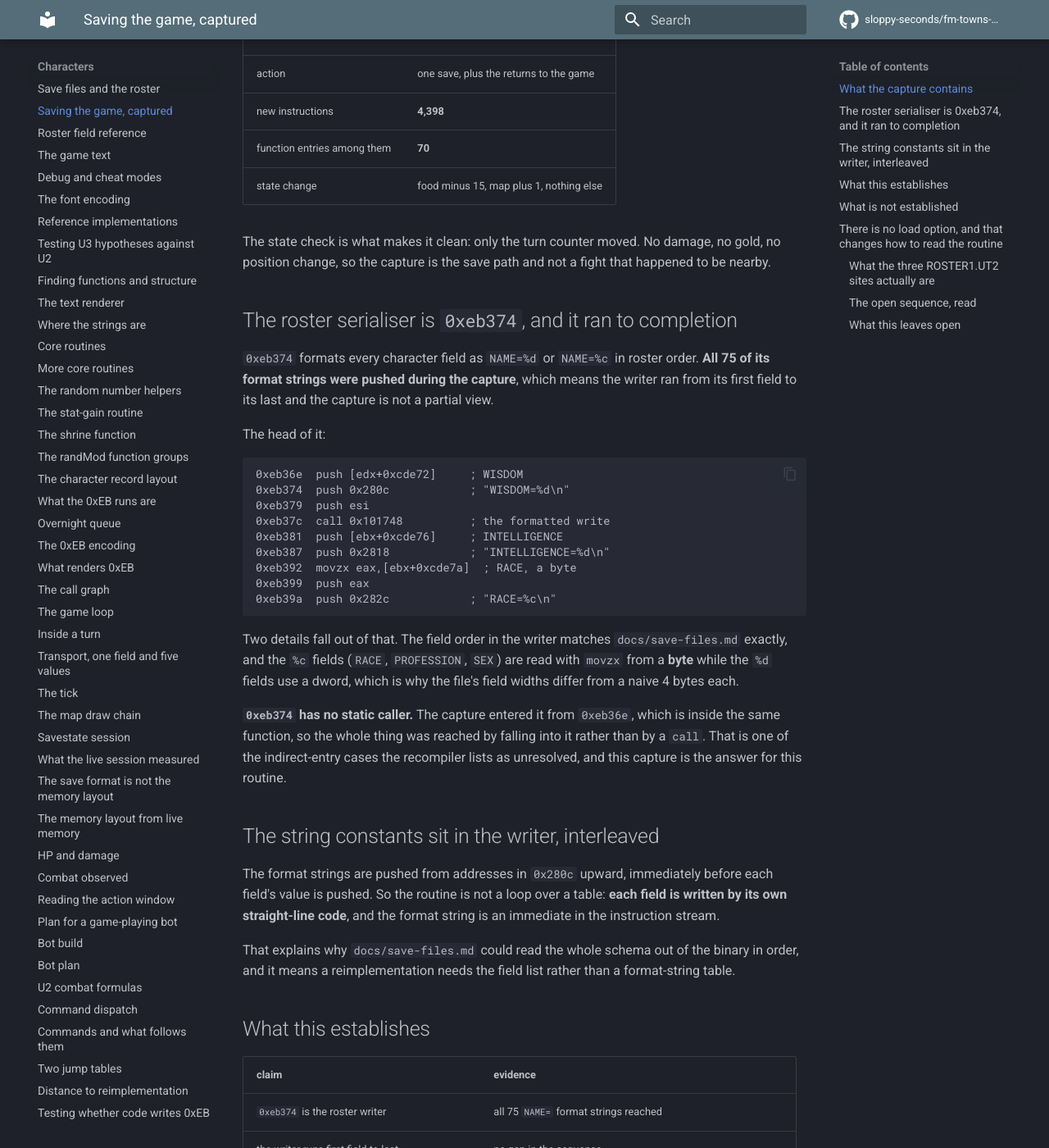
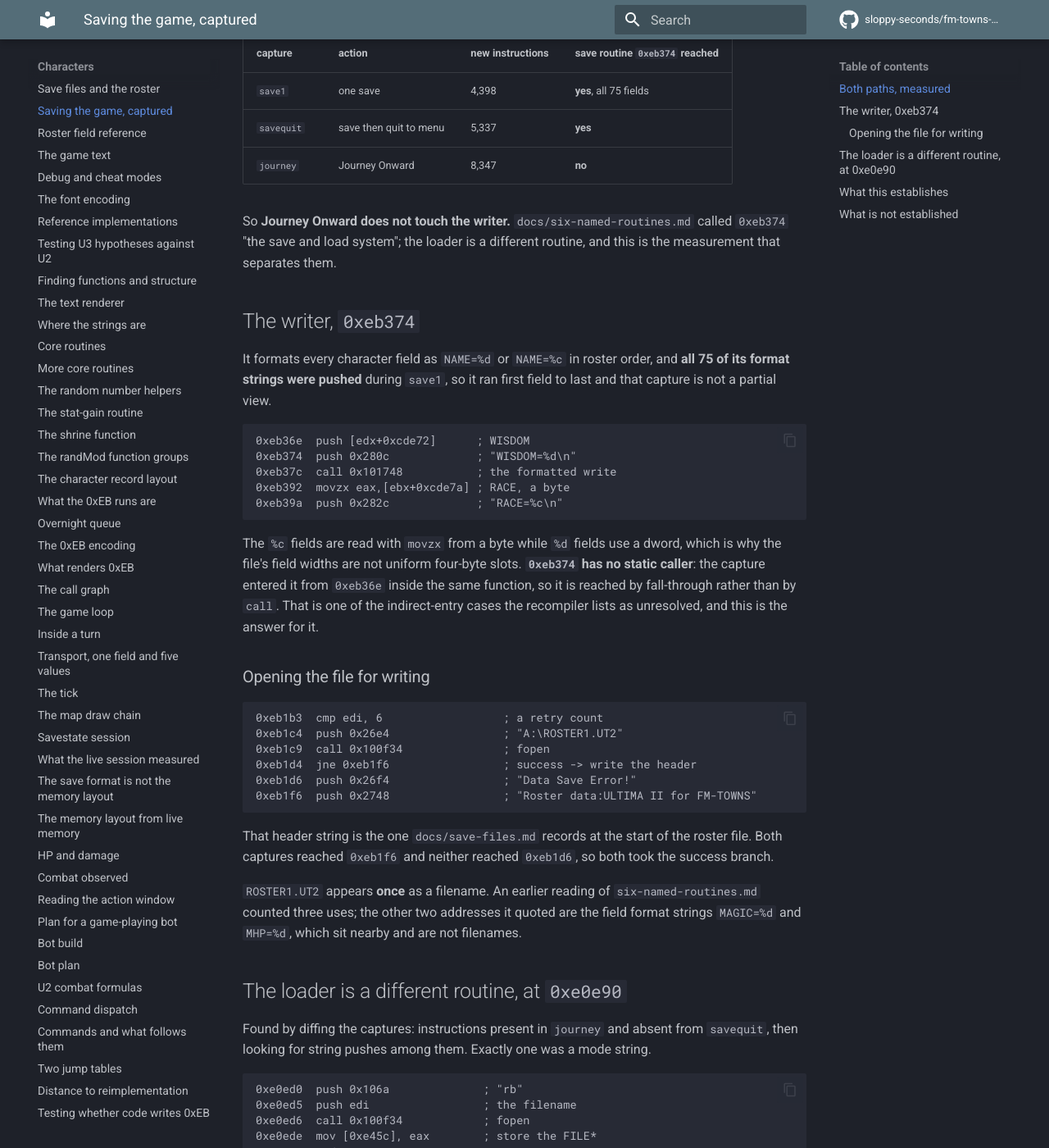
Before and after one commit to sloppy-seconds/fm-towns-ultima, an MkDocs documentation site: the page built from docs/save-capture.md, in a window 1280 px wide and 1400 px high, scrolled down 353 px. Shown: the whole window at 82% size. Built offline with MkDocs 1.6.1 and Material for MkDocs 9.7.7, drawn with Linux system fonts in a browser that asks for light colours; comment, search, counter and statistics services are not loaded; some of the changed text lies outside the part shown.

Commit message:
The loader is a different routine at 0xe0e90, and Journey Onward proves it
Two captures with known actions: save then quit, and Journey Onward from the menu.

  save1      one save            4398 new instr, 0xeb374 reached, all 75 fields
  savequit   save then quit      5337 new instr, 0xeb374 reached
  journey    Journey Onward      8347 new instr, 0xeb374 ABSENT

So six-named-routines.md calling 0xeb374 "the save and load system" is wrong. The
writer and the loader are separate routines and this is the measurement that
separates them.

Found the loader by diffing journey against savequit for instructions present in one
and not the other, then looking for string pushes among them. Exactly one was a mode
string:

  0xe0ed0  push 0x106a          "rb"
  0xe0ed5  push edi             the filename
  0xe0ed6  call 0x100f34        fopen
  0xe0ede  mov [0xe45c],eax     store the FILE*
  0xe0ef3  push 0x354           852 bytes
  0xe0efe  call 0x101524        fread

0x354 is 852, and the roster slot on the save disk is 917 bytes with the record
region starting at byte 47. That is consistent with an 852-byte read and is
recorded as suggestive rather than proved, since the partition of the 917 was not
re-measured here.

Also records the corrected count: ROSTER1.UT2 appears ONCE as a filename at 0xeb1c4.
An earlier reading counted three uses; the other two addresses it quoted are the
field format strings MAGIC=%d and MHP=%d which sit nearby.

Not established: whether death uses the same loader. It is the other place a save is
read, and death1 predates knowing what to look for so it was not checked. The parse
of the 852 bytes also has not been read.

````diff
--- a/docs/save-capture.md
+++ b/docs/save-capture.md
@@ -1,126 +1,96 @@
-# Saving the game: the full serialiser, captured
+# Saving the game, and the separate loader
 
-A save was taken with a differential capture armed, and the whole roster writer ran inside the window.
-This is the largest clean capture in the project so far and the first with a fully understood action.
+Two captures with known actions: a save followed by a quit, and a Journey Onward from the menu. Together
+they separate the write path from the read path, and the two turn out not to share a routine.
 
-## What the capture contains
+## Both paths, measured
 
-| | |
-|---|---|
-| action | one save, plus the returns to the game |
-| new instructions | **4,398** |
-| function entries among them | **70** |
-| state change | food minus 15, map plus 1, nothing else |
+| capture | action | new instructions | save routine `0xeb374` reached |
+|---|---|---|---|
+| `save1` | one save | 4,398 | **yes**, all 75 fields |
+| `savequit` | save then quit to menu | 5,337 | **yes** |
+| `journey` | Journey Onward | 8,347 | **no** |
 
-The state check is what makes it clean: only the turn counter moved. No damage, no gold, no position
-change, so the capture is the save path and not a fight that happened to be nearby.
+So **Journey Onward does not touch the writer.** `docs/six-named-routines.md` called `0xeb374` "the save
+and load system"; the loader is a different routine, and this is the measurement that separates them.
 
-## The roster serialiser is `0xeb374`, and it ran to completion
+## The writer, `0xeb374`
 
-`0xeb374` formats every character field as `NAME=%d` or `NAME=%c` in roster order. **All 75 of its format
-strings were pushed during the capture**, which means the writer ran from its first field to its last and
-the capture is not a partial view.
-
-The head of it:
+It formats every character field as `NAME=%d` or `NAME=%c` in roster order, and **all 75 of its format
+strings were pushed** during `save1`, so it ran first field to last and that capture is not a partial view.
 
 ```
-0xeb36e  push [edx+0xcde72]     ; WISDOM
-0xeb374  push 0x280c            ; "WISDOM=%d\n"
-0xeb379  push esi
-0xeb37c  call 0x101748          ; the formatted write
-0xeb381  push [ebx+0xcde76]     ; INTELLIGENCE
-0xeb387  push 0x2818            ; "INTELLIGENCE=%d\n"
-0xeb392  movzx eax,[ebx+0xcde7a]  ; RACE, a byte
-0xeb399  push eax
-0xeb39a  push 0x282c            ; "RACE=%c\n"
+0xeb36e  push [edx+0xcde72]      ; WISDOM
+0xeb374  push 0x280c             ; "WISDOM=%d\n"
+0xeb37c  call 0x101748           ; the formatted write
+0xeb392  movzx eax,[ebx+0xcde7a] ; RACE, a byte
+0xeb39a  push 0x282c             ; "RACE=%c\n"
 ```
 
-Two details fall out of that. The field order in the writer matches `docs/save-files.md` exactly, and the
-`%c` fields (`RACE`, `PROFESSION`, `SEX`) are read with `movzx` from a **byte** while the `%d` fields use a
-dword, which is why the file's field widths differ from a naive 4 bytes each.
+The `%c` fields are read with `movzx` from a byte while `%d` fields use a dword, which is why the file's
+field widths are not uniform four-byte slots. **`0xeb374` has no static caller**: the capture entered it
+from `0xeb36e` inside the same function, so it is reached by fall-through rather than by `call`. That is
+one of the indirect-entry cases the recompiler lists as unresolved, and this is the answer for it.
 
-**`0xeb374` has no static caller.** The capture entered it from `0xeb36e`, which is inside the same
-function, so the whole thing was reached by falling into it rather than by a `call`. That is one of the
-indirect-entry cases the recompiler lists as unresolved, and this capture is the answer for this routine.
+### Opening the file for writing
 
-## The string constants sit in the writer, interleaved
+```
+0xeb1b3  cmp edi, 6                  ; a retry count
+0xeb1c4  push 0x26e4                 ; "A:\ROSTER1.UT2"
+0xeb1c9  call 0x100f34               ; fopen
+0xeb1d4  jne 0xeb1f6                 ; success -> write the header
+0xeb1d6  push 0x26f4                 ; "Data Save Error!"
+0xeb1f6  push 0x2748                 ; "Roster data:ULTIMA II for FM-TOWNS"
+```
 
-The format strings are pushed from addresses in `0x280c` upward, immediately before each field's value is
-pushed. So the routine is not a loop over a table: **each field is written by its own straight-line code**,
-and the format string is an immediate in the instruction stream.
+That header string is the one `docs/save-files.md` records at the start of the roster file. Both captures
+reached `0xeb1f6` and neither reached `0xeb1d6`, so both took the success branch.
 
-That explains why `docs/save-files.md` could read the whole schema out of the binary in order, and it means
-a reimplementation needs the field list rather than a format-string table.
+`ROSTER1.UT2` appears **once** as a filename. An earlier reading of `six-named-routines.md` counted three
+uses; the other two addresses it quoted are the field format strings `MAGIC=%d` and `MHP=%d`, which sit
+nearby and are not filenames.
+
+## The loader is a different routine, at `0xe0e90`
+
+Found by diffing the captures: instructions present in `journey` and absent from `savequit`, then looking
+for string pushes among them. Exactly one was a mode string.
+
+```
+0xe0ed0  push 0x106a              ; "rb"
+0xe0ed5  push edi                 ; the filename
+0xe0ed6  call 0x100f34            ; fopen
+0xe0ede  mov [0xe45c], eax        ; store the FILE*
+0xe0ee3  and eax, eax
+0xe0ee5  jne 0xe0ef1              ; opened
+0xe0ee7  mov eax, -1              ; failure returns -1
+0xe0ef1  push 0
+0xe0ef3  push 0x354               ; 852 bytes
+0xe0ef8  push [0xe45c]
+0xe0efe  call 0x101524            ; fread
+```
+
+**`0x354` is 852**, and the roster slot on the save disk is 917 bytes with the record region beginning at
+byte 47, so 917 minus the 65-byte gap is consistent with an 852-byte read. That is a match worth noting
+rather than a proof, since the exact partition of the 917 has not been re-measured here.
 
 ## What this establishes
 
 | claim | evidence |
 |---|---|
-| `0xeb374` is the roster writer | all 75 `NAME=` format strings reached |
+| the writer is `0xeb374` | all 75 format strings reached in `save1` |
 | the writer runs first field to last | no gap in the sequence |
-| field order matches `docs/save-files.md` | `WISDOM`, `INTELLIGENCE`, `RACE`, `PROFESSION`, `SEX`, `MAGIC`, `HP` |
-| `%c` fields are bytes, `%d` fields are dwords | `movzx` against a byte for RACE |
-| the writer is entered by fall-through, not `call` | no static caller for `0xeb374` |
-| the save is one turn | food minus 15, map plus 1 |
+| Journey Onward does not use the writer | 8,347 instructions, `0xeb374` absent |
+| the loader is separate, at `0xe0e90` | present in `journey`, absent in `savequit` |
+| the loader opens with `"rb"` and reads 852 bytes | instruction operands |
+| the save succeeded | `0xeb1f6` reached, `0xeb1d6` not |
 
 ## What is not established
 
-- where the file is opened and written, and under what name. `0xeb1c4` pushes `A:ROSTER1.UT2` but that is
-  a different site and its role was not read
-- whether a load reuses the same routine, which the format strings cannot distinguish
-- what the 70 function entries reached alongside the writer do. Most are probably in `0xe5xxx`, the text
-  and pane helpers, because a save redraws the screen
-- whether the "exit to menu?" prompt that appeared afterwards writes anything else. It was declined and
-  no capture was running
-
-## There is no load option, and that changes how to read the routine
-
-Reported from play: **the game has no load command outside the starting menu.** The only ways a save is
-read are choosing Journey Onward at the start, and dying.
-
-That matters because `docs/six-named-routines.md` describes `0xeb374` as "the save and load system" and
-lists "what its three `ROSTER1.UT2` uses each do" as an open question. The observation narrows that
-question considerably.
-
-### What the three `ROSTER1.UT2` sites actually are
-
-The addresses the page quotes were not the strings. Reading them shows three different constants:
-
-| site | constant | text |
-|---|---|---|
-| `0xeb1c4` | `0x26e4` | `A:\ROSTER1.UT2` |
-| `0xeb3d4` | `0x2850` | `MAGIC=%d\n` |
-| `0xeb3f6` | `0x2864` | `MHP=%d\n` |
-| `0xeb6ca` | `0x2a28` | `BRASS_BUTTON=%d\n` |
-
-So `ROSTER1.UT2` appears **once** as a filename, and the other two sites quoted on that page are field
-format strings that happen to sit near it. The filename is pushed at `0xeb1c4`, and every field after it
-is written by straight-line code.
-
-### The open sequence, read
-
-```
-0xeb1b3  cmp edi, 6                  ; a retry count
-0xeb1b8  push 0x2698                 ; the give-up message
-0xeb1bf  push 0x26e0
-0xeb1c4  push 0x26e4                 ; "A:\ROSTER1.UT2"
-0xeb1c9  call 0x100f34               ; fopen
-0xeb1d1  xchg esi, eax
-0xeb1d2  and esi, esi
-0xeb1d4  jne 0xeb1f6                 ; success -> write the header
-0xeb1d6  push 0x26f4                 ; "Data Save Error!"
-0xeb1f6  push 0x2748                 ; "Roster data:ULTIMA II for FM-TOWNS"
-```
-
-`0x26f4` is `Data Save Error!` and `0x2748` is `Roster data:ULTIMA II for FM-TOWNS`, which is the file
-header recorded in `docs/save-files.md`. **The capture reached `0xeb1f6` and did not reach `0xeb1d6`**, so
-the save succeeded and took the success branch.
-
-### What this leaves open
-
-Since the write path is now traced from filename to header to all 75 fields, the remaining question is the
-**read** path: which code opens the same file and parses it back, and whether that is a separate routine or
-the same one entered at a different offset. A death and a Journey Onward would each exercise it, and neither
-has been captured.
+- whether death uses the same loader. It is the other place a save is read, and `death1` predates knowing
+  what to look for, so it was not checked
+- how the loader parses the text back. It reads 852 bytes into a buffer and the parse has not been read
+- whether `852` is the whole record or a prefix. The arithmetic is suggestive and not measured
+- what the other 69 function entries in `save1` do. Most are probably text and pane helpers, because a save
+  redraws the screen
 
 **[Save files](save-files.md)** **[Six named routines](six-named-routines.md)** **[CFG findings](cfg-findings.md)**
````
